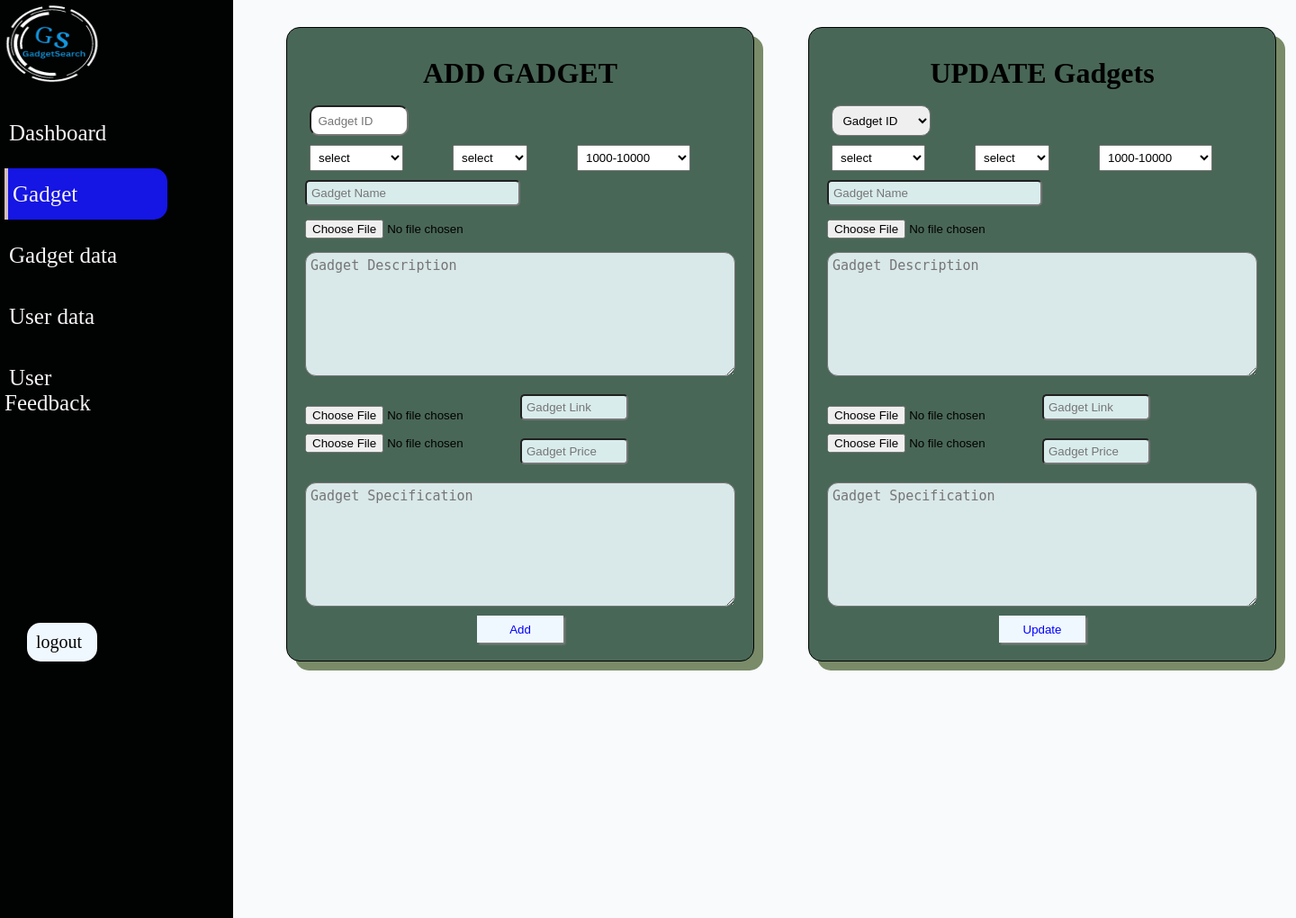
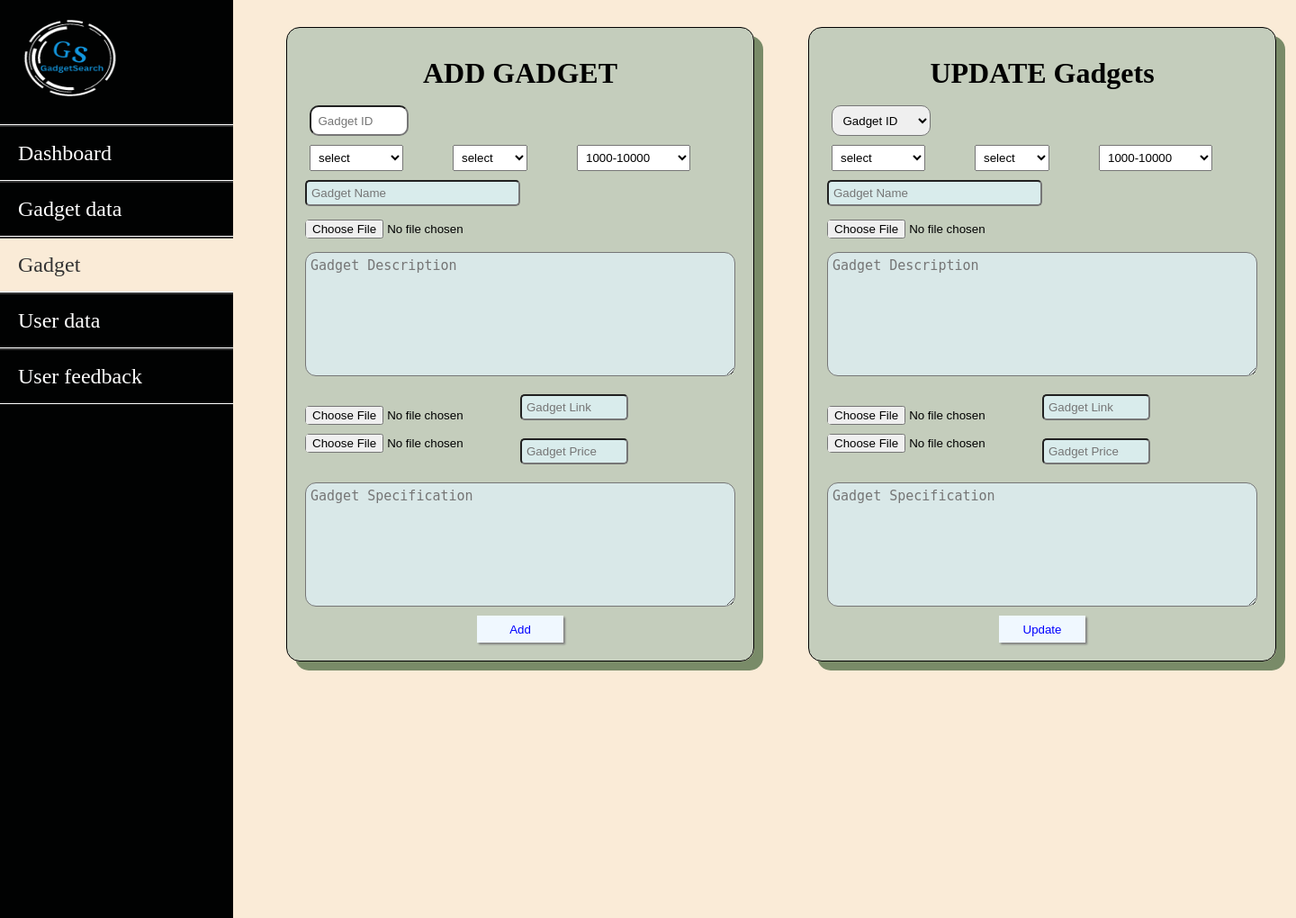
Before and after one commit to Rajpote/GadgetSearch, a PHP site: page /gadgetdetail.php in a window 1440 px wide. Shown: the whole page at 90% size. Run offline with PHP 8.4, Linux system fonts and the light colour scheme; the visitor is signed in with stand-in values (Sample User, id 1); data that the repository does not hold is empty.

Commit message:
some changes

```diff
--- a/admin.css
+++ b/admin.css
@@ -1,248 +1,288 @@
 * {
-   margin : 0;
-   padding : 0;
-   box-sizing : border-box;
+   margin: 0;
+   padding: 0;
+   box-sizing: border-box;
+}
+:root {
+   --bgcolor: antiquewhite;
+   --color: #333;
+}
+html {
+   scroll-behavior: smooth;
 }
 body {
-   width : 100%;
-   background-color : rgb(248, 250, 252);
-   position : relative;
+   width: 100%;
+   background-color: var(--bgcolor);
+   position: relative;
 }
 img {
-   height : 100px;
-   width : 120px;
-   margin-right : 15px;
+   height: 100px;
+   width: 120px;
+   margin-right: 15px;
 }
-   header {
-   background-color : rgb(1, 2, 2);
-   position : fixed;
-   width : 18%;
-   height : 120vh;
-   display : flex;
-   flex-direction : column;
+nav {
+   background-color: rgb(1, 2, 2);
+   position: fixed;
+   width: 18%;
+   height: 120vh;
+   display: flex;
+   flex-direction: column;
 }
-   header .navbar li {
-   list-style : none;
-   padding : 10px 5px;
-   margin : 20px 0;
-   transition : 0.5s ease;
+nav a {
+   display: block;
+   padding: 16px 20px;
+   border-bottom: 1px solid white;
+   text-align: left;
+   color: #fff;
+   text-decoration: none;
+   font-size: x-large;
 }
-   header .navbar li a {
-   text-decoration : none;
-   padding : 15px 40% 15px 5px;
-   font-size : 25px;
-   color : rgb(245, 243, 243);
-   transition : 0.3s ease;
+nav a:hover {
+   color: var(--color);
+   background-color: var(--bgcolor);
 }
-   header .navbar li a:hover,
-   header .navbar li a.active {
-   border-left : 4px solid rgb(211, 189, 189);
-   background-color : rgb(21, 21, 228);
-   border-radius : 0 15px 15px 0;
-   cursor : pointer;
+nav header:hover a {
+   background-color: transparent;
 }
-   header .navbar li:hover a {
-   color : rgb(86, 211, 211);
+nav li {
+   list-style: none;
+   border-top: 2px solid #333;
+}
+nav li a:hover,
+nav li a.active {
+   color: var(--color);
+   background-color: var(--bgcolor);
+}
+nav li a.active::after,
+nav li a:hover::after {
+   content: "";
+   width: 30%;
+   height: 2px;
+   background-color: var(--bgcolor);
+   position: absolute;
+   bottom: -4px;
+   left: 35px;
 }
 a.logout {
-   text-decoration : none;
-   font-size : 20px;
-   margin : 200px 0 0 30px;
-   width : 30%;
-   background-color : aliceblue;
-   padding : 10px;
-   border-radius : 15px;
-   color : rgb(6, 6, 6);
+   text-decoration: none;
+   font-size: 20px;
+   margin: 200px 0 0 30px;
+   width: 30%;
+   background-color: var(--bgcolor);
+   padding: 10px;
+   border-radius: 15px;
+   color: var(--color);
 }
 main {
-   position : absolute;
-   top : 10%;
-   left : 20%;
+   position: absolute;
+   top: 10%;
+   left: 20%;
 }
 .head {
-   text-align : end;
-   padding : 50px 80px 0 0;
-   font-size : 25px;
+   text-align: end;
+   padding: 50px 80px 0 0;
+   font-size: 25px;
 }
 .grid-container {
-   margin : 10vh 7vw;
-   display : flex;
-   align-items : center;
-   justify-content : center;
-   width : 67vw;
+   margin: 10vh 7vw;
+   display: flex;
+   align-items: center;
+   justify-content: center;
+   width: 67vw;
 }
 a.count-item {
-   text-decoration : none;
-   color : black;
-   margin : 20vh 5vw;
-   padding : 10px;
-   border-radius : 25px;
-   align-items : center;
-   border : black solid 1px;
-   cursor : pointer;
+   text-decoration: none;
+   color: black;
+   margin: 20vh 5vw;
+   padding: 10px;
+   border-radius: 25px;
+   align-items: center;
+   border: black solid 1px;
+   cursor: pointer;
 }
 i .fa-solid {
-   padding : 5px;
-   color : black;
+   padding: 5px;
+   color: var(--color);
 }
-   .userdata {
-   height : 100%;
-   width : 110%;
-   margin : 10px;
-   padding : 25px;
-   background-color : rgb(72, 88, 76);
-   border-radius : 10px;
+.data {
+   height: 100%;
+   width: 110%;
+   margin: 10px;
+   padding: 25px;
+   background-color: rgba(211, 227, 215, 0.728);
+   border-radius: 10px;
 }
-   .userdata h1 {
-   text-align : center;
-   text-transform : capitalize;
-   margin : 25px;
+h1 {
+   text-align: left;
+   text-transform: capitalize;
+   margin: 25px;
 }
-   .userdata table {
-   background-color : #fff;
-   margin : 1rem;
+table {
+   background-color: #fff;
+   margin: 1rem;
+   border-collapse: collapse;
+   border-radius: 10px;
 }
-   .userdata table th {
-   text-align : center;
-   color : rgb(230, 236, 236);
-   background-color : rgb(10, 8, 8);
-   font-size : 26px;
-   padding : 10px;
-   width : 5%;
+table th {
+   text-align: center;
+   color: rgb(230, 236, 236);
+   background-color: var(--color);
+   font-size: 26px;
+   padding: 10px;
+   width: 5%;
 }
-   .userdata table td, .userdata table td a {
-   text-decoration : none;
-   padding : 5px 0;
-   text-align : center;
-   font-size : 25px;
+table td,
+table td a {
+   text-decoration: none;
+   padding: 5px 0;
+   text-align: center;
+   font-size: 25px;
 }
 .update {
-   display : inline;
-   background-color : greenyellow;
-   color : black;
-   padding : 10px;
-   margin : 5px;
-   border : none;
-   border-radius : 5px;
-   cursor : pointer;
+   display: inline;
+   background-color: greenyellow;
+   color: var(--color);
+   padding: 10px;
+   margin: 5px;
+   border: none;
+   border-radius: 5px;
+   cursor: pointer;
 }
 .delete {
-   display : inline;
-   background-color : rgb(244, 44, 4);
-   color : rgb(251, 249, 249);
-   padding : 10px;
-   margin : 5px;
-   border : none;
-   border-radius : 5px;
-   cursor : pointer;
+   display: inline;
+   background-color: rgb(244, 44, 4);
+   color: rgb(251, 249, 249);
+   padding: 10px;
+   margin: 5px;
+   border: none;
+   border-radius: 5px;
+   cursor: pointer;
 }
 #add-update {
-   height : 100%;
-   width : 100%;
-   display : flex;
-   align-items : center;
-   justify-content : center;
+   height: 100%;
+   width: 100%;
+   display: flex;
+   align-items: center;
+   justify-content: center;
 }
-   .updatebox, .add {
-   background-color : rgb(73, 103, 87);
-   display : grid;
-   justify-content : space-between;
-   margin : 30px;
-   padding : 20px;
-   border : black solid 1px;
-   box-shadow : 10px 10px rgb(121, 139, 104);
-   border-radius : 15px;
+.updatebox,
+.add {
+   background-color: rgba(155, 182, 168, 0.559);
+   display: grid;
+   justify-content: space-between;
+   margin: 30px;
+   padding: 20px;
+   border: black solid 1px;
+   box-shadow: 10px 10px rgb(121, 139, 104);
+   border-radius: 15px;
 }
-   h1.addtitle, h1.updatetitle {
-   margin : 12px;
-   text-align : center;
+h1.addtitle,
+h1.updatetitle {
+   margin: 12px;
+   text-align: center;
 }
 .box-content {
-   display : flex;
-   align-items : center;
-   justify-content : center;
+   display: flex;
+   align-items: center;
+   justify-content: center;
 }
 .con {
-   display : block;
-   width : 100%;
+   display: block;
+   width: 100%;
 }
 #g_id {
-   width : 23%;
-   padding : 7.5px;
-   margin : 5px;
-   border-radius : 10px;
+   width: 23%;
+   padding: 7.5px;
+   margin: 5px;
+   border-radius: 10px;
 }
 .select-container {
-   display : flex;
-   align-items : start;
-   justify-content : space-between;
+   display: flex;
+   align-items: start;
+   justify-content: space-between;
 }
-   select#type, select#category, select#pricerange {
-   padding : 5px;
-   margin : 5px 50px 0 5px;
+select#type,
+select#category,
+select#pricerange {
+   padding: 5px;
+   margin: 5px 50px 0 5px;
 }
-   input#gname, input#glink.link, input#gprice.price {
-   width : 50%;
-   margin : 10px 0;
-   padding : 5px;
-   border-radius : 5px;
-   background-color : rgb(217, 236, 236);
+input#gname,
+input#glink.link,
+input#gprice.price {
+   width: 50%;
+   margin: 10px 0;
+   padding: 5px;
+   border-radius: 5px;
+   background-color: rgb(217, 236, 236);
 }
-   input#imageone.image, input#gimage.image, input#imagetwo.image, input#rating.rating {
-   width : 75%;
-   margin : 5px 0;
-   border-radius : 5px;
+input#imageone.image,
+input#gimage.image,
+input#imagetwo.image,
+input#rating.rating {
+   width: 75%;
+   margin: 5px 0;
+   border-radius: 5px;
 }
-   textarea#gdis, textarea#gspecification, textarea#gcomprasion {
-   font-size : 15px;
-   background-color : rgb(217, 232, 232);
-   color : black;
-   border-radius : 12px;
-   margin : 10px 0 10px 0;
-   padding : 5px;
+textarea#gdis,
+textarea#gspecification,
+textarea#gcomprasion {
+   font-size: 15px;
+   background-color: rgb(217, 232, 232);
+   color: var(--color);
+   border-radius: 12px;
+   margin: 10px 0 10px 0;
+   padding: 5px;
 }
-   input#submit.submit, input#update-submit.submit {
-   width : 20%;
-   height : 30px;
-   box-shadow : 2px 2px 2px gray;
-   background-color : aliceblue;
-   border : none;
-   color : blue;
+input#submit.submit,
+input#update-submit.submit {
+   width: 20%;
+   height: 30px;
+   box-shadow: 2px 2px 2px gray;
+   background-color: aliceblue;
+   border: none;
+   color: blue;
 }
-   .gadgetdata {
-   width : 100%;
-   margin : 10px 0 10px 100px;
-   background-color : rgb(72, 88, 76);
-   padding : 10px 10px 30px 10px;
-   border-radius : 15px;
-   }
+
 .table-content {
-   text-align : center;
-   text-transform : capitalize;
+   text-align: center;
+   text-transform: capitalize;
 }
 .table-content table {
-   margin : 10px 10px 25px 10px;
-   width : 97%;
-   background-color : #fff;
-   font-size : 20px;
-   text-overflow : clip;
+   margin: 10px 10px 25px 10px;
+   width: 97%;
+   background-color: #fff;
+   font-size: 20px;
+   text-overflow: clip;
 }
 .table-content table th {
-   padding : 5px;
-   background-color : black;
-   font-size : 25px;
-   color : aliceblue;
+   padding: 5px;
+   background-color: var(--color);
+   font-size: 25px;
+   color: aliceblue;
 }
 .table-content table td {
-   padding : 5px;
-   font-size : 25px;
+   padding: 5px;
+   font-size: 25px;
 }
 a.add-btn {
-   border : black solid 1px;
-   margin : 100px 10px 10px 10px;
-   padding : 15px;
-   background-color : blue;
-   border-radius : 25px;
-   color : aliceblue;
-   text-decoration : none;
+   border: black solid 1px;
+   margin: 100px 10px 10px 10px;
+   padding: 15px;
+   background-color: blue;
+   border-radius: 25px;
+   color: aliceblue;
+   text-decoration: none;
 }
+.top a {
+   height: 50px;
+   width: 50px;
+   position: fixed;
+   bottom: 12px;
+   right: 15px;
+   text-decoration: none;
+   color: var(--color);
+   background-color: #fff;
+   text-align: center;
+   border-radius: 50%;
+}
--- a/deletefeedback.php
+++ b/deletefeedback.php
@@ -3,7 +3,7 @@ include 'connect.php';
 
 if (isset($_GET['id'])) {
     $Id = $_GET['id'];
-    $query = "DELETE FROM feedback WHERE Id = :Id";
+    $query = "DELETE FROM feedback WHERE feedback_id  = :Id";
     $stmt = $pdo->prepare($query);
     $stmt->bindParam(':Id', $Id);
     if ($stmt->execute()) {
--- a/gadgetdetail.php
+++ b/gadgetdetail.php
@@ -146,21 +146,16 @@ if (isset($_POST['update-submit'])) {
 </head>
 
 <body>
-    <header>
-        <div>
-
-            <a class="logo" href="admin.php"><img src="image/gadget search-logos/logo.png" alt="" /></a>
-        </div>
+    <nav>
+        <header><a class="logo" href="admin.php"><img src="image/gadget search-logos/logo.png" alt="" /></a></header>
         <ul class="navbar">
             <li><a href="admin.php">Dashboard</a></li>
+            <li><a href="gadgetdata.php">Gadget data</a></li>
             <li><a class="active" href="gadgetdetail.php">Gadget</a></li>
-            <li><a href="gadgetdata.php">Gadget data</a></li>
             <li><a href="userdata.php">User data</a></li>
-            <li><a href="feedback.php">User Feedback</a></li>
+            <li><a href="feedback.php">User feedback</a></li>
         </ul>
-
-        <a href="home.php" class="logout">logout</a>
-    </header>
+    </nav>
     <main>
         <div id="add-update">
             <div class="gadget-details" id="gadget-details">
@@ -200,7 +195,7 @@ if (isset($_POST['update-submit'])) {
                                     <input type="file" class="image" name="imageone" id="imageone"
                                         placeholder="Gadget Image URL" required>
                                     <input type="file" class="image" name="imagetwo" id="imagetwo"
-                                        placeholder="Gadget Image URL" required>
+                                        placeholder="Gadget Image URL">
                                 </div>
                                 <div class="con">
                                     <input type="text" class="link" name="glink" id="glink" placeholder="Gadget Link"
@@ -267,7 +262,7 @@ if (isset($_POST['update-submit'])) {
                                     <input type="file" class="image" name="imageone" id="imageone"
                                         placeholder="Gadget Image URL" value="<?php echo $imageone ?>" required><br>
                                     <input type="file" class="image" name="imagetwo" id="imagetwo"
-                                        placeholder="Gadget Image URL" value="<?php echo $imagetwo ?>" required>
+                                        placeholder="Gadget Image URL" value="<?php echo $imagetwo ?>">
                                 </div>
                                 <div class="con">
                                     <input type="text" class="link" name="glink" id="glink" placeholder="Gadget Link"
--- a/gadgetdetails.php
+++ b/gadgetdetails.php
@@ -148,7 +148,7 @@ $feedbackResults = $stmtFeedback->fetchAll(PDO::FETCH_ASSOC);
             <main>
                 <section class="section1">
                     <?php
-                    echo "<img src='image/product/{$row['gimage']}' alt='Gadget Image'>";
+                    echo "<img class='st-img' src='image/product/{$row['gimage']}' alt='Gadget Image'>";
                     ?>
                     <div class="title">
                         <h4 class="name" colspan="2">
@@ -334,7 +334,8 @@ $feedbackResults = $stmtFeedback->fetchAll(PDO::FETCH_ASSOC);
         }
     }
     ?>
-    <a class="top" href="#">top</a>
+    <div class="top"><a href="#">top</a></div>
+
     <!-- Your JavaScript code here -->
 
 
--- a/user.php
+++ b/user.php
@@ -300,6 +300,7 @@ do {
       function showDeviceType(type) {
          window.location.href = "category.php?type=" + type;
       }
+
    </script>
 </body>
 
```
Also changed, not shown: admin.php (+4 -7 lines), details.css (+30 -31 lines), feedback.php (+6 -9 lines), gadgetdata.php (+5 -9 lines), style1.css (+5 -4 lines), userdata.php (+5 -9 lines), image/product/images.jpg (deleted), image/product/iphone 14.jpg. Lines whose indentation alone changed are shown as unchanged.
